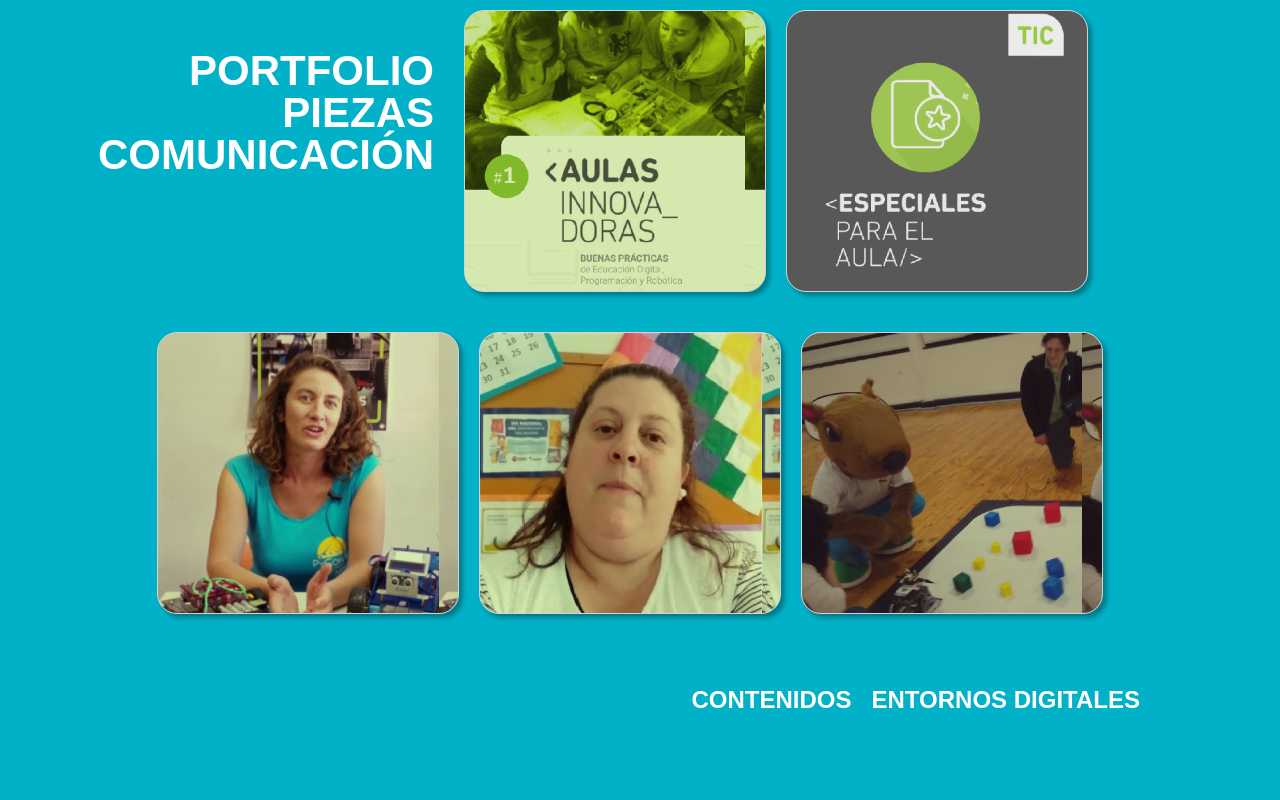
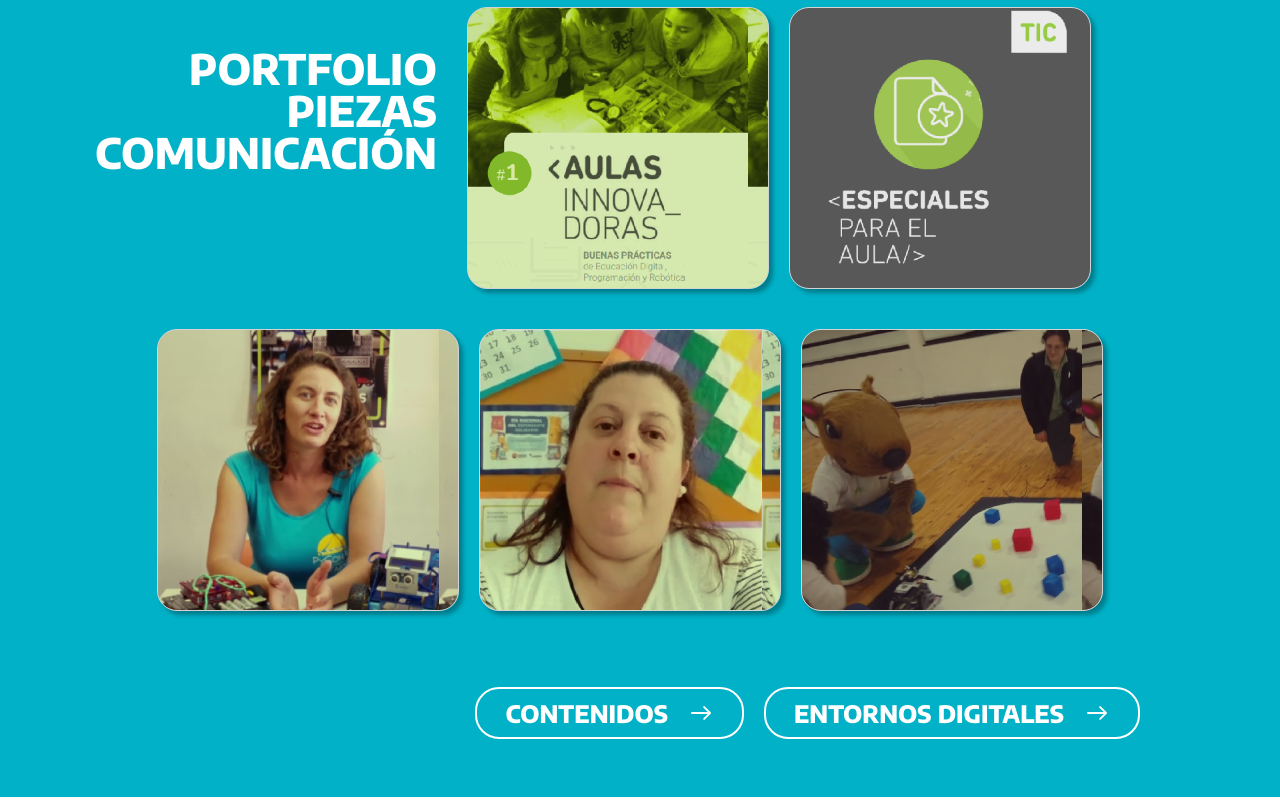
Before and after one commit to ivansch/informe2019, a plain HTML site: page comunicacion.html in a window 1280 px wide. Shown: the part 1013-1813 px from the top of the page. Drawn offline with nearby package versions, Linux system fonts and the light colour scheme.

Commit message:
Update comunicacion.html

```diff
--- a/comunicacion.html
+++ b/comunicacion.html
@@ -1,4 +1,3 @@
-<!DOCTYPE html>
 <html lang="en" dir="ltr">
 
 <head>
@@ -8,11 +7,17 @@
   <link rel="stylesheet" href="style.css">
   <link href="https://fonts.googleapis.com/css?family=Montserrat:300,400,500,600,700,800,900&display=swap" rel="stylesheet">
   <link href="https://fonts.googleapis.com/css?family=Roboto:300,400,500,700,900&display=swap" rel="stylesheet">
+  <link href="https://fonts.googleapis.com/css?family=Encode+Sans:300,400,500,600,700,800,900&display=swap" rel="stylesheet">
 </head>
 
 <body>
   <button onclick="topFunction()" id="myBtn" title="Go to top"><img class="uparrow" src="assets/uparrow.png" alt=""></button>
   <a href="index.html"> <img class="imgBack" src="assets/goBack.png" alt=""></a>
+  <div class="divBtnRedes">
+    <a href="https://twitter.com/BAConectados" target="_blank"><button type="button" class="btnRedes" name="button"></button></a>
+    <a href="https://www.facebook.com/buenosairesconectados/" target="_blank"><button type="button" class="btnRedes" name="button"></button></a>
+    <a href="https://www.youtube.com/channel/UC2CIS5qTIV1hTfh2dSfBaEQ" target="_blank">  <button type="button" class="btnRedes" name="button"></button></a>
+  </div>
   <img class="imgequipo" src="assets/comunicacion_principal.jpg" alt="">
   <section class="sectionLinks">
     <section class="sectionFlexs">
@@ -181,9 +186,89 @@
       <a class="popup-close" data-popup-close="popup-5" href="#">x</a>
     </div>
   </div>
-    <footer class="foot2">
-    <a href="contenidos.html"><p class="titFooter">Contenidos</p></a>
-    <a href="entornos.html"><p class="titFooter">Entornos Digitales</p></a>
+  <footer class="foot2">
+    <a href="contenidos.html"><div class="buttonF divFlex">
+      <p class="titFooter">Contenidos</p>
+      <svg version="1.1" class="svg1" id="Capa_1" xmlns="http://www.w3.org/2000/svg" xmlns:xlink="http://www.w3.org/1999/xlink" x="0px" y="0px" width="268.832px" height="268.832px" viewBox="0 0 268.832 268.832"
+        style="enable-background:new 0 0 268.832 268.832;" xml:space="preserve">
+        <g>
+          <path id="pathF4" d="M265.171,125.577l-80-80c-4.881-4.881-12.797-4.881-17.678,0c-4.882,4.882-4.882,12.796,0,17.678l58.661,58.661H12.5
+          c-6.903,0-12.5,5.597-12.5,12.5c0,6.902,5.597,12.5,12.5,12.5h213.654l-58.659,58.661c-4.882,4.882-4.882,12.796,0,17.678
+          c2.44,2.439,5.64,3.661,8.839,3.661s6.398-1.222,8.839-3.661l79.998-80C270.053,138.373,270.053,130.459,265.171,125.577z" />
+        </g>
+        <g>
+        </g>
+        <g>
+        </g>
+        <g>
+        </g>
+        <g>
+        </g>
+        <g>
+        </g>
+        <g>
+        </g>
+        <g>
+        </g>
+        <g>
+        </g>
+        <g>
+        </g>
+        <g>
+        </g>
+        <g>
+        </g>
+        <g>
+        </g>
+        <g>
+        </g>
+        <g>
+        </g>
+        <g>
+        </g>
+      </svg>
+    </div></a>
+    <a href="entornos.html"> <div class="buttonF divFlex">
+       <p class="titFooter">Entornos Digitales </p>
+       <svg version="1.1" class="svg1" id="Capa_1" xmlns="http://www.w3.org/2000/svg" xmlns:xlink="http://www.w3.org/1999/xlink" x="0px" y="0px" width="268.832px" height="268.832px" viewBox="0 0 268.832 268.832"
+         style="enable-background:new 0 0 268.832 268.832;" xml:space="preserve">
+         <g>
+           <path id="pathF4" d="M265.171,125.577l-80-80c-4.881-4.881-12.797-4.881-17.678,0c-4.882,4.882-4.882,12.796,0,17.678l58.661,58.661H12.5
+           c-6.903,0-12.5,5.597-12.5,12.5c0,6.902,5.597,12.5,12.5,12.5h213.654l-58.659,58.661c-4.882,4.882-4.882,12.796,0,17.678
+           c2.44,2.439,5.64,3.661,8.839,3.661s6.398-1.222,8.839-3.661l79.998-80C270.053,138.373,270.053,130.459,265.171,125.577z" />
+         </g>
+         <g>
+         </g>
+         <g>
+         </g>
+         <g>
+         </g>
+         <g>
+         </g>
+         <g>
+         </g>
+         <g>
+         </g>
+         <g>
+         </g>
+         <g>
+         </g>
+         <g>
+         </g>
+         <g>
+         </g>
+         <g>
+         </g>
+         <g>
+         </g>
+         <g>
+         </g>
+         <g>
+         </g>
+         <g>
+         </g>
+       </svg>
+    </div></a>
   </footer>
   <script type="text/javascript">
     var slideIndex6 = 1;
```
